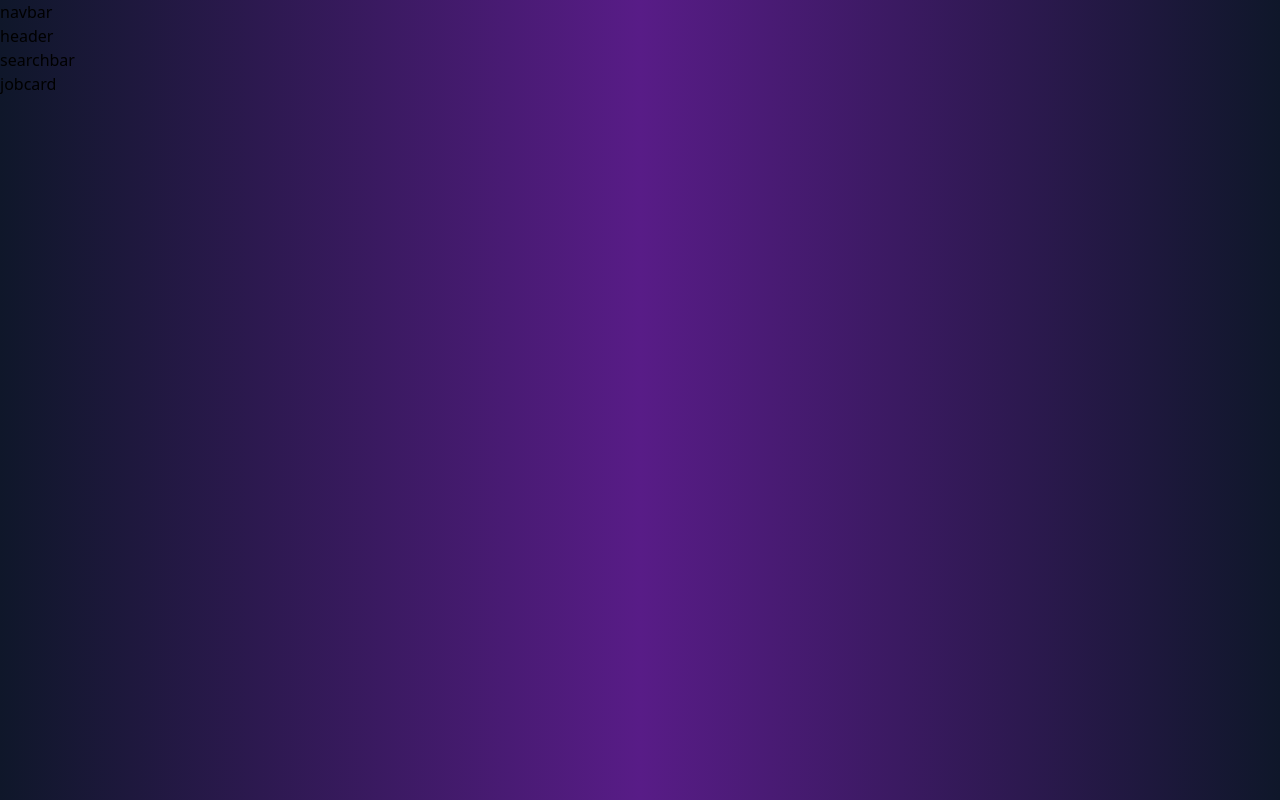
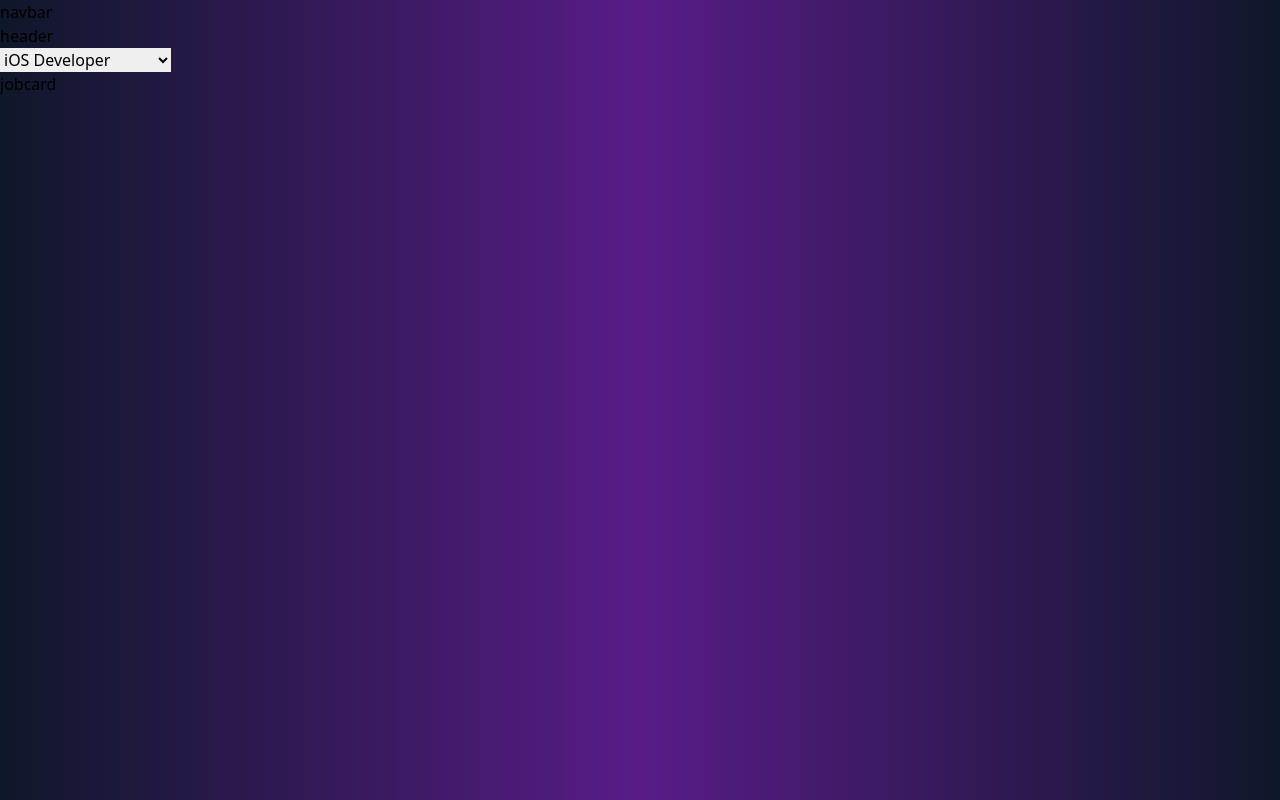
Before and after one commit to MD-Ismail75/Job-Portal-By-IIUC_VhaiBrothers, a React (Vite) app: page / in a window 1280 px wide. Built offline with nearby package versions, Linux system fonts and the light colour scheme.

Commit message:
SearchBar Feature Added

```diff
--- a/src/components/SearchBar/index.jsx
+++ b/src/components/SearchBar/index.jsx
@@ -3,7 +3,14 @@ import React from 'react'
 function SearchBar() {
   return (
     <div>
-	searchbar
+	     <select>
+       <option value="" disabled hidden>Job Role</option>
+            <option value="iOS Developer">iOS Developer</option>
+            <option value="Frontend Developer">Frontend Developer</option>
+            <option value="Backend Developer">Backend Developer</option>
+            <option value="Android Developer">Android Developer</option>
+            <option value="Developer Advocate">Developer Advocate</option>
+       </select>
     </div>
   )
 }
```
